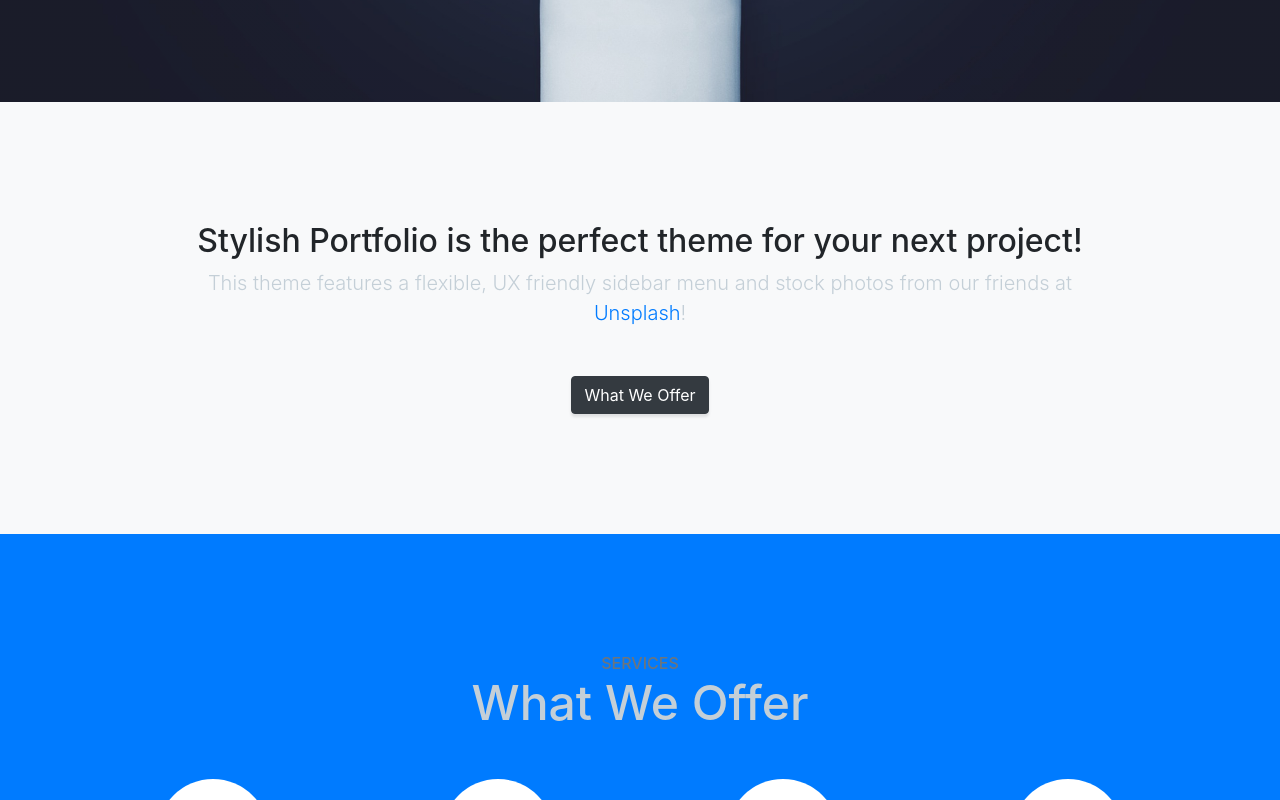
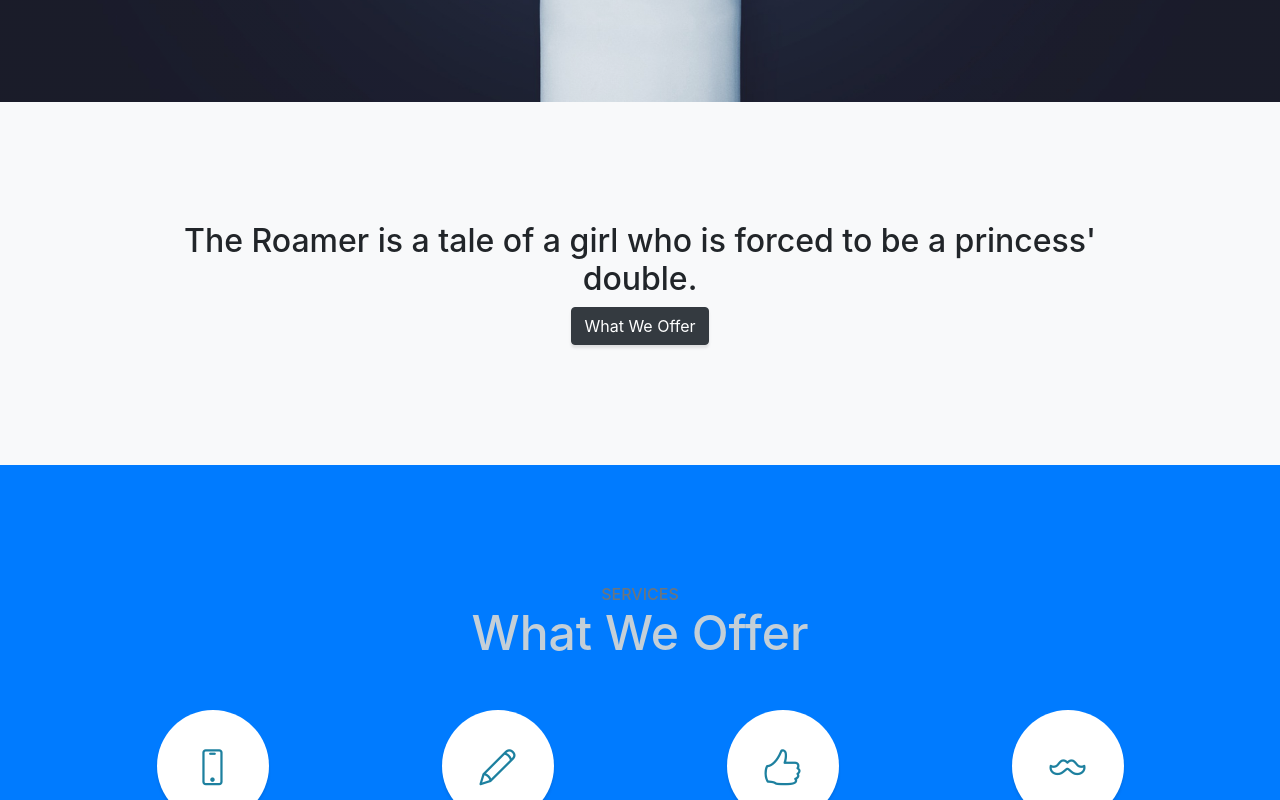
Before and after one commit to KAdairHawkins/TheRoamer, a website with bundled scripts: page index.html in a window 1280 px wide. Shown: the part 698-1498 px from the top of the page. Built offline with nearby package versions, Linux system fonts and the light colour scheme.

Commit message:
About
changed Roamer summary

```diff
--- a/index.html
+++ b/index.html
@@ -31,7 +31,7 @@
     <nav id="sidebar-wrapper">
       <ul class="sidebar-nav">
         <li class="sidebar-brand">
-          <a class="js-scroll-trigger" href="#page-top">Start Bootstrap</a>
+          <a class="js-scroll-trigger" href="#page-top">Adair Hawkins</a>
         </li>
         <li class="sidebar-nav-item">
           <a class="js-scroll-trigger" href="#page-top">Home</a>
@@ -68,9 +68,7 @@
       <div class="container text-center">
         <div class="row">
           <div class="col-lg-10 mx-auto">
-            <h2>Stylish Portfolio is the perfect theme for your next project!</h2>
-            <p class="lead mb-5">This theme features a flexible, UX friendly sidebar menu and stock photos from our friends at
-              <a href="https://unsplash.com/">Unsplash</a>!</p>
+            <h2>The Roamer is a tale of a girl who is forced to be a princess' double.</h2>
             <a class="btn btn-dark btn-xl js-scroll-trigger" href="#services">What We Offer</a>
           </div>
         </div>
```
